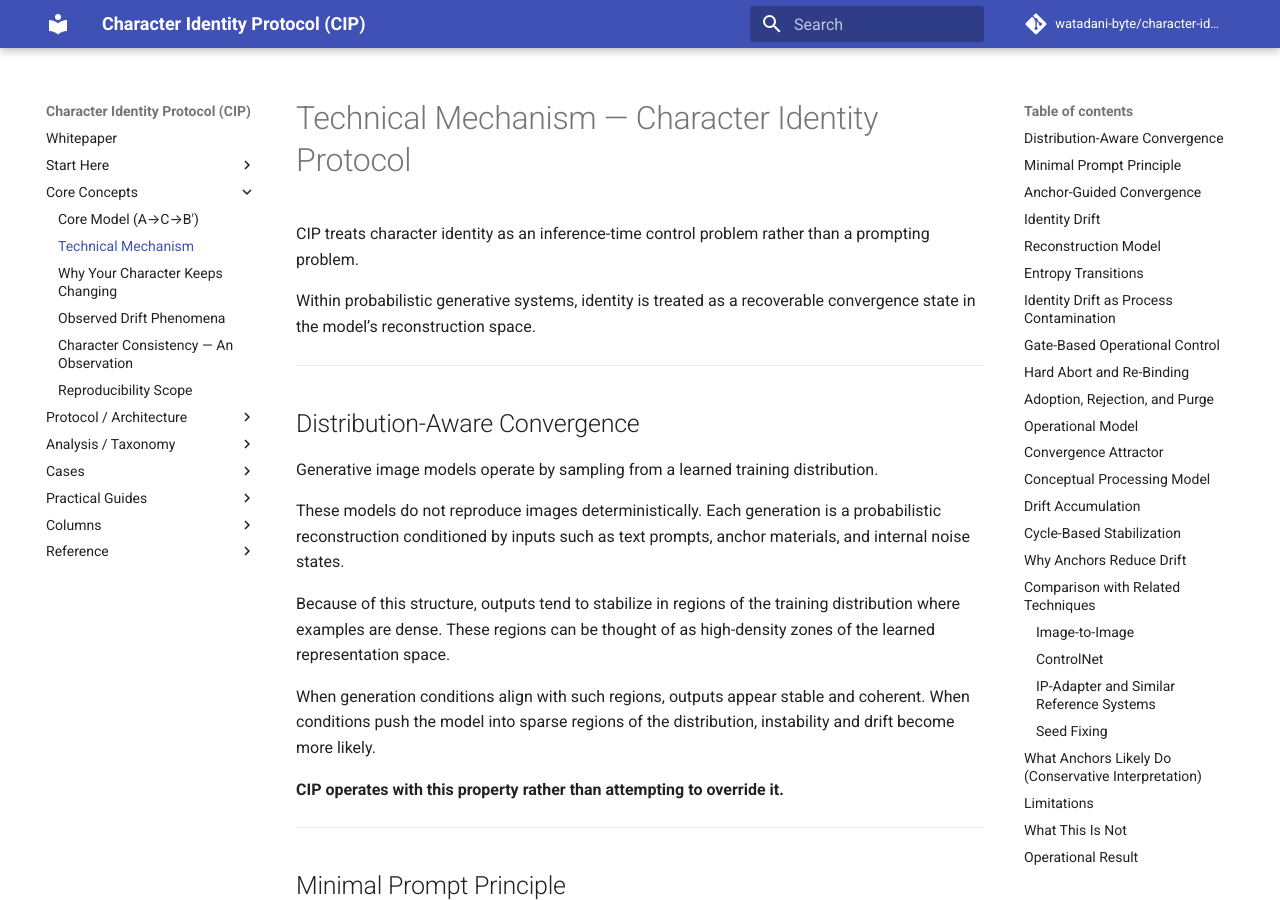
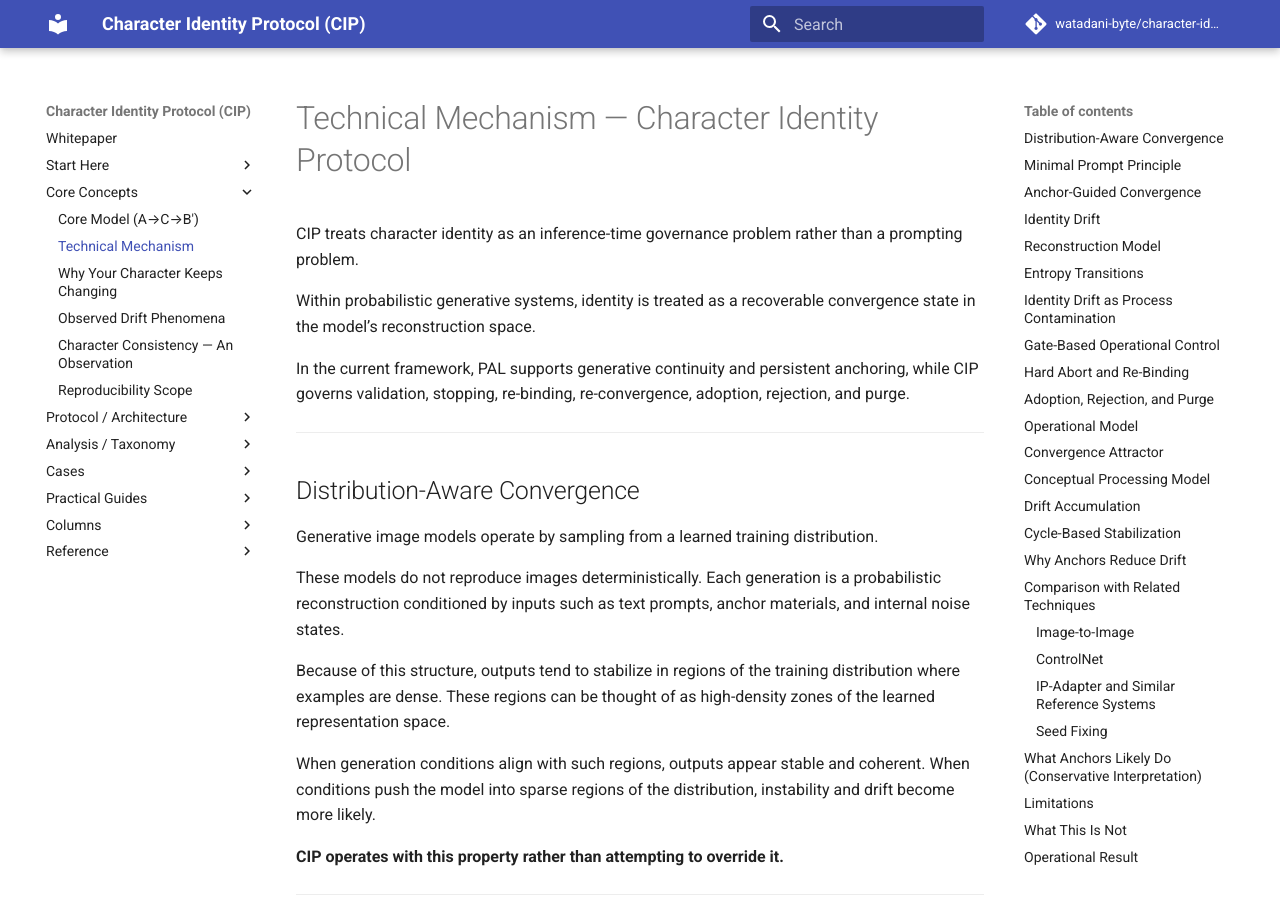
Before and after one commit to watadani-byte/character-identity-protocol, an MkDocs documentation site: the page built from docs/technical_mechanism.md, in a window 1280 px wide and 900 px high. Built offline with MkDocs 1.6.1 and Material for MkDocs 9.7.7, drawn with Linux system fonts in a browser that asks for light colours; comment, search, counter and statistics services are not loaded; some of the changed text lies outside the part shown.

Commit message:
technical_mechanism.md を更新

```diff
--- a/docs/technical_mechanism.md
+++ b/docs/technical_mechanism.md
@@ -1,8 +1,10 @@
 # Technical Mechanism — Character Identity Protocol
 
-CIP treats character identity as an inference-time control problem rather than a prompting problem.
+CIP treats character identity as an inference-time governance problem rather than a prompting problem.
 
 Within probabilistic generative systems, identity is treated as a recoverable convergence state in the model’s reconstruction space.
+
+In the current framework, PAL supports generative continuity and persistent anchoring, while CIP governs validation, stopping, re-binding, re-convergence, adoption, rejection, and purge.
 
 -----
 
@@ -124,7 +126,8 @@ A′ is not directly observable, but its behavior can be inferred from B′ and
 
 **C explains why drift occurs. It does not excuse unmanaged drift.**
 
-CIP governs the reconstruction process by constraining A′ — not by controlling the output directly.
+CIP does not directly control A′.
+It governs the workflow conditions under which reconstructed states are accepted, rejected, re-bound, or purged.
 
 -----
 
```
